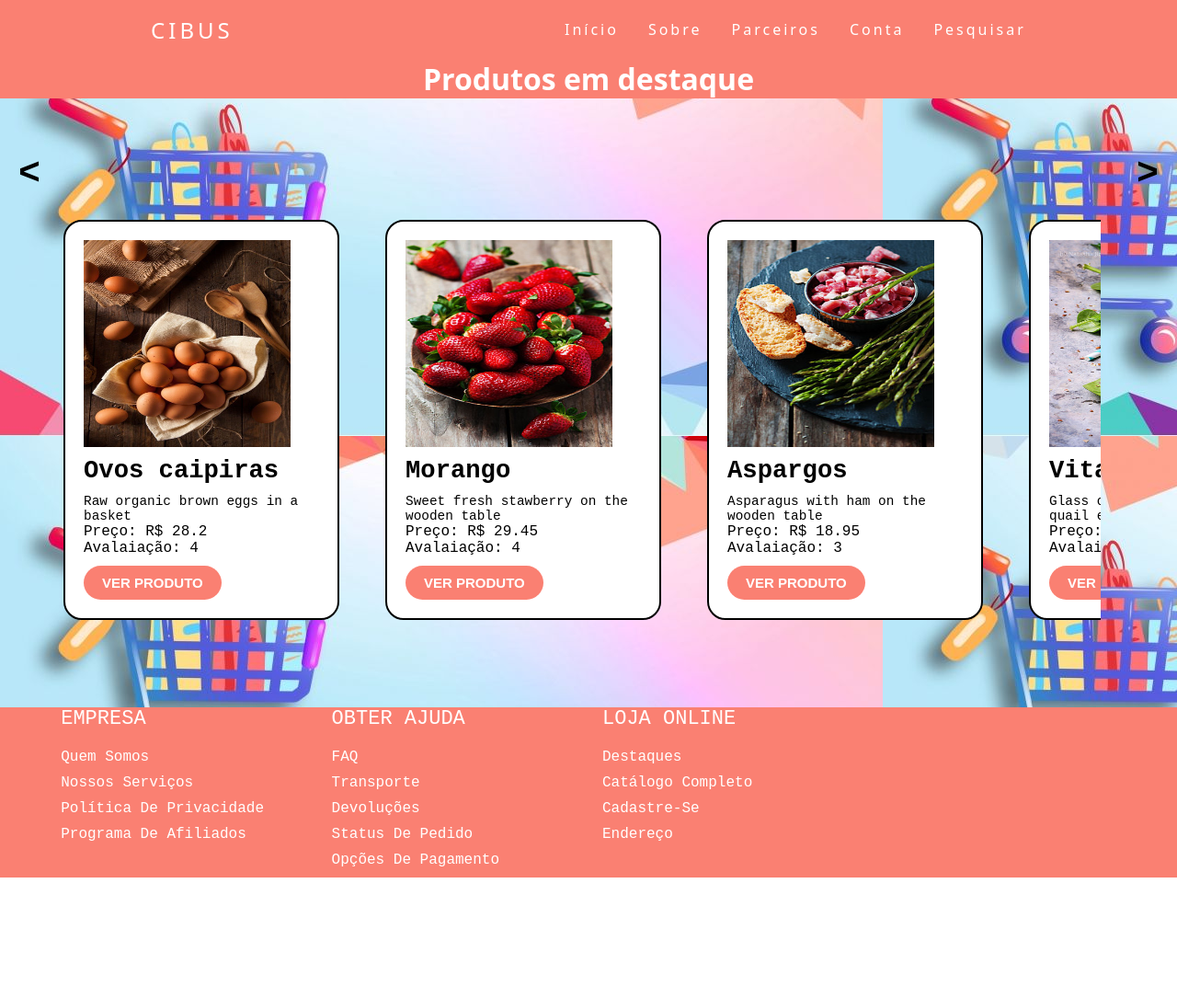
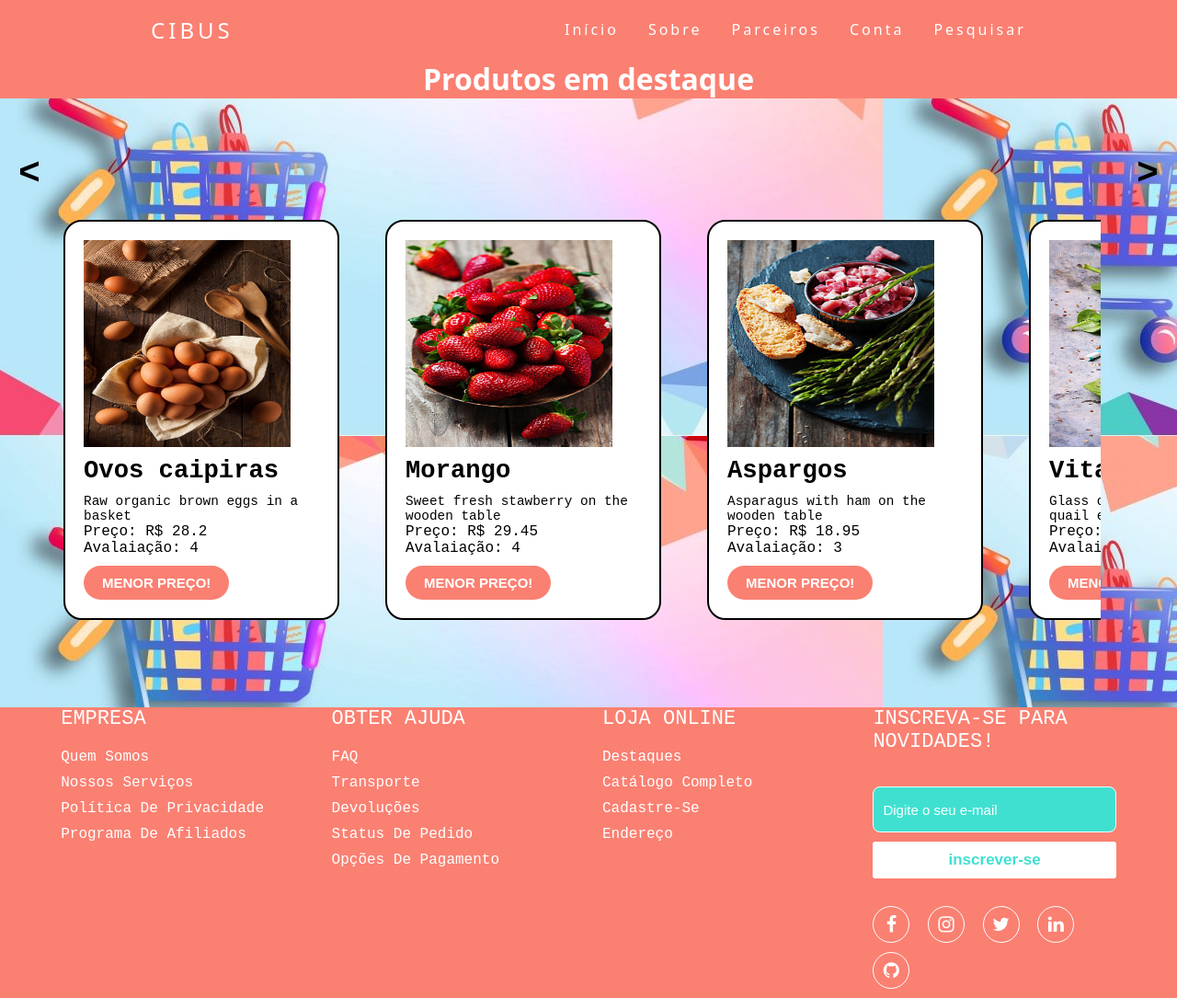
Before and after one commit to ohenriquemoura/entrega-final, a plain HTML site: page TIAW SPRINT 4/destaque.html in a window 1280 px wide. Shown: the whole page at 92% size. Before the commit the page ends 954 px from the top, so only its background shows below. Drawn offline with Linux system fonts and the light colour scheme; a script that the page names is missing.

Commit message:
atualizacao homepage

```diff
--- a/TIAW SPRINT 4/destaque.html
+++ b/TIAW SPRINT 4/destaque.html
@@ -1,6 +1,8 @@
 <html>
     <head>
         <link rel="stylesheet" href="https://cdnjs.cloudflare.com/ajax/libs/font-awesome/6.1.1/css/all.min.css">
+
+        <link rel="stylesheet" href="https://cdnjs.cloudflare.com/ajax/libs/font-awesome/4.7.0/css/font-awesome.min.css">
         <link rel="stylesheet" href="style2.css">
         <link rel="stylesheet" href="style.css">
         <link rel="stylesheet" href="carousel.css">
@@ -77,7 +79,7 @@
                             '<article>' + descricao + '</article>'+
                             '<span> Preço: R$ ' + produto.price + '</span><br>' +
                             '<span> Avalaiação: ' + produto.rating + '</span>' +
-                            '<button class="item-button">Ver produto</button>'+
+                            '<a href ="menorpreco.html"><button class="item-button">Menor Preço!</button></a>'+
                           '</div>'+
                         '</div>'+
                       '</li>';
@@ -133,8 +135,26 @@
           </div>
           <!--end footer col-->
           <!-- footer col-->
+          <div class="footer-col">
+            <h4>Inscreva-se para novidades!</h4>
+            <div class="form-sub">
+              <form>
+                <input type="email" placeholder="Digite o seu e-mail" required>
+                <button>inscrever-se</button>
+              </form>
+            </div>
+
+            <div class="medias-socias">
+              <a href="#"> <i class="fa fa-facebook"></i> </a>
+              <a href="https://www.instagram.com/ohenrique.moura/"> <i class="fa fa-instagram"></i> </a>
+              <a href="https://twitter.com/ohenriquemoura"> <i class="fa fa-twitter"></i> </a>
+              <a href="https://www.linkedin.com/in/henrique-moura-7362a520b/"> <i class="fa fa-linkedin"></i> </a>
+              <a href="https://github.com/ohenriquemoura"> <i class="fa fa-github"></i> </a>
+            </div>
+
           </div>
           <!--end footer col-->
+        </div>
       </div>
     </footer>
         </div>
```
Lines whose indentation alone changed are shown as unchanged.
